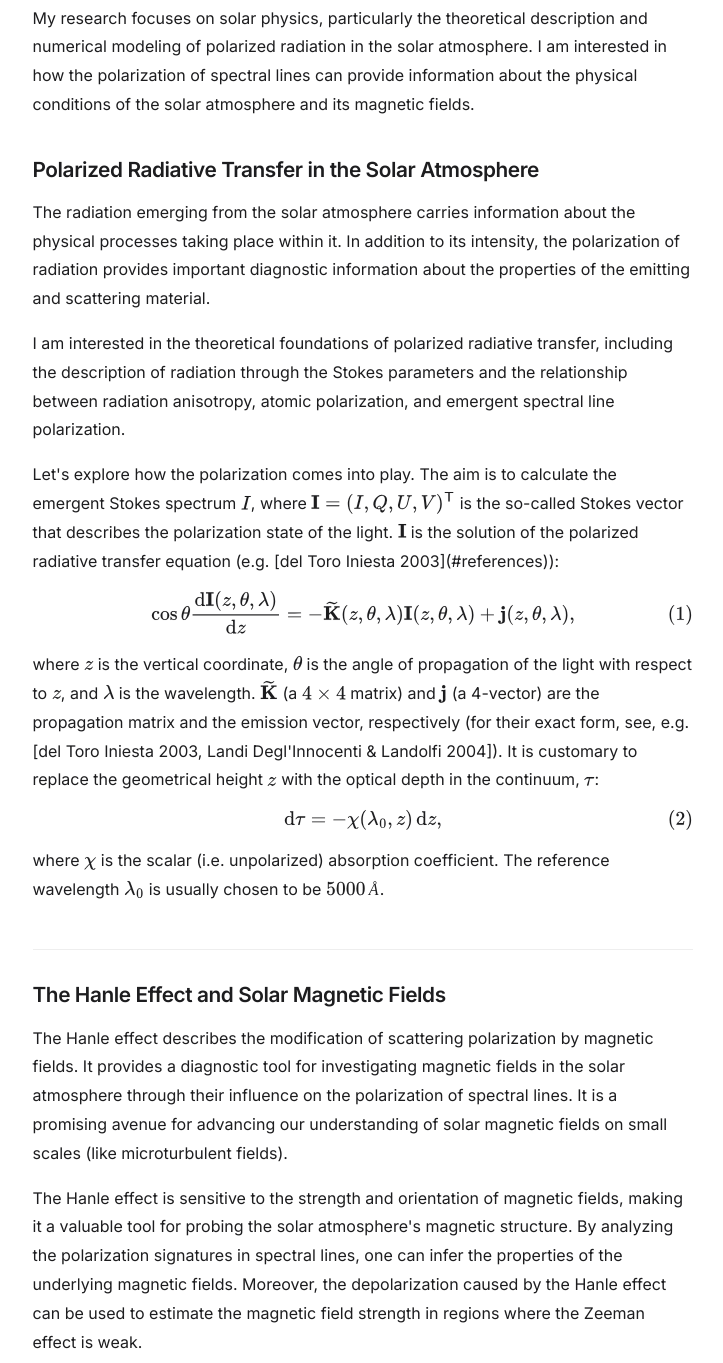
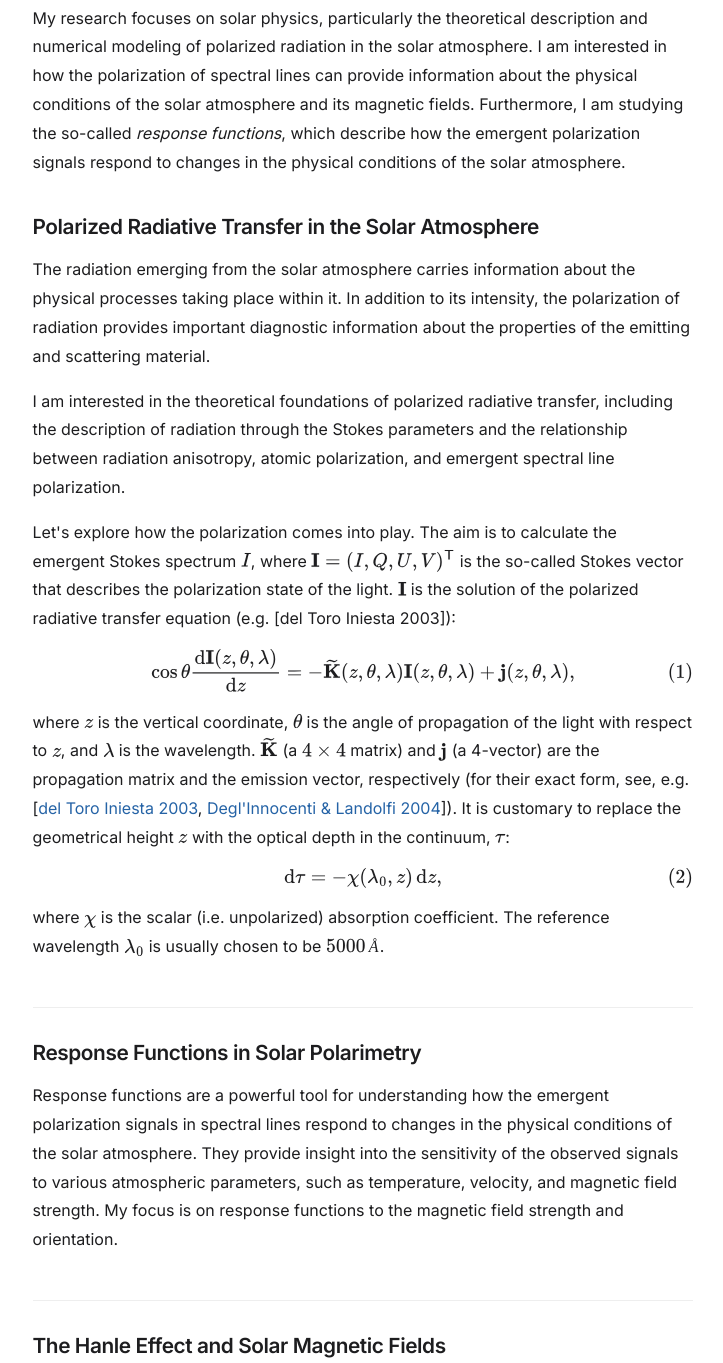
Before and after one commit to TheodoreKostic/theodorekostic.github.io, a plain HTML site: page research.html in a window 1280 px wide. Shown: the part 180-1543 px from the top of the page, without its empty margins (270-993 px from the left). Drawn offline with nearby package versions, Linux system fonts and the light colour scheme.

Commit message:
Minor addition to the text

```diff
--- a/research.html
+++ b/research.html
@@ -118,7 +118,9 @@
             radiation in the solar atmosphere. I am interested in how
             the polarization of spectral lines can provide information
             about the physical conditions of the solar atmosphere and
-            its magnetic fields.
+            its magnetic fields. Furthermore, I am studying the so-called
+            <em>response functions</em>, which describe how the emergent polarization signals
+            respond to changes in the physical conditions of the solar atmosphere.
         </p>
 
 
@@ -148,7 +150,7 @@
                 Let's explore how the polarization comes into play. The aim is to calculate
                 the emergent Stokes spectrum \(I\), where \(\mathbf{I} = (I, Q, U, V)^{\mathsf{T}}\)
                 is the so-called Stokes vector that describes the polarization state of the light.
-                \(\mathbf{I}\) is the solution of the polarized radiative transfer equation (e.g. [del Toro Iniesta 2003](#references)):
+                \(\mathbf{I}\) is the solution of the polarized radiative transfer equation (e.g. [del Toro Iniesta 2003]):
 
                 \[
                 \cos\theta \frac{\mathrm{d}\mathbf{I}(z,\theta,\lambda)}{\mathrm{d}z}
@@ -162,7 +164,7 @@
 
                 where \(z\) is the vertical coordinate, \(\theta\) is the angle of propagation of the light with respect to \(z\),
                 and \(\lambda\) is the wavelength. \(\widetilde{\mathbf{K}}\) (a \(4\times4\) matrix) and \(\mathbf{j}\) (a 4-vector) are the propagation matrix and the emission vector,
-                respectively (for their exact form, see, e.g. [del Toro Iniesta 2003, Landi Degl'Innocenti & Landolfi 2004]).
+                respectively (for their exact form, see, e.g. [<a href="https://scixplorer.org/abs/2003isp..book.....D/abstract?fromADS=true&ads_compat=1">del Toro Iniesta 2003</a>, <a href="https://scixplorer.org/abs/2004ASSL..307.....L/abstract?fromADS=true&ads_compat=1">Degl'Innocenti & Landolfi 2004</a>]).
                 It is customary to replace the geometrical height \(z\) with the optical depth in the continuum, \(\tau\):
 
                 \[
@@ -172,6 +174,19 @@
 
                 where \(\chi\) is the scalar (i.e. unpolarized) absorption coefficient.
                 The reference wavelength \(\lambda_0\) is usually chosen to be \(5000\,&Aring;\).
+            </p>
+
+        </section>
+
+        <section class="research-topic">
+            <h2>Response Functions in Solar Polarimetry</h2>
+
+            <p>
+                Response functions are a powerful tool for understanding how the
+                emergent polarization signals in spectral lines respond to changes in the physical conditions of the solar atmosphere.
+                They provide insight into the sensitivity of the observed signals to various
+                atmospheric parameters, such as temperature, velocity, and magnetic field strength.
+                My focus is on response functions to the magnetic field strength and orientation.
             </p>
 
         </section>
```
Also changed, not shown: projects.html (+2 -0 lines), publications.html (+1 -1 lines).
